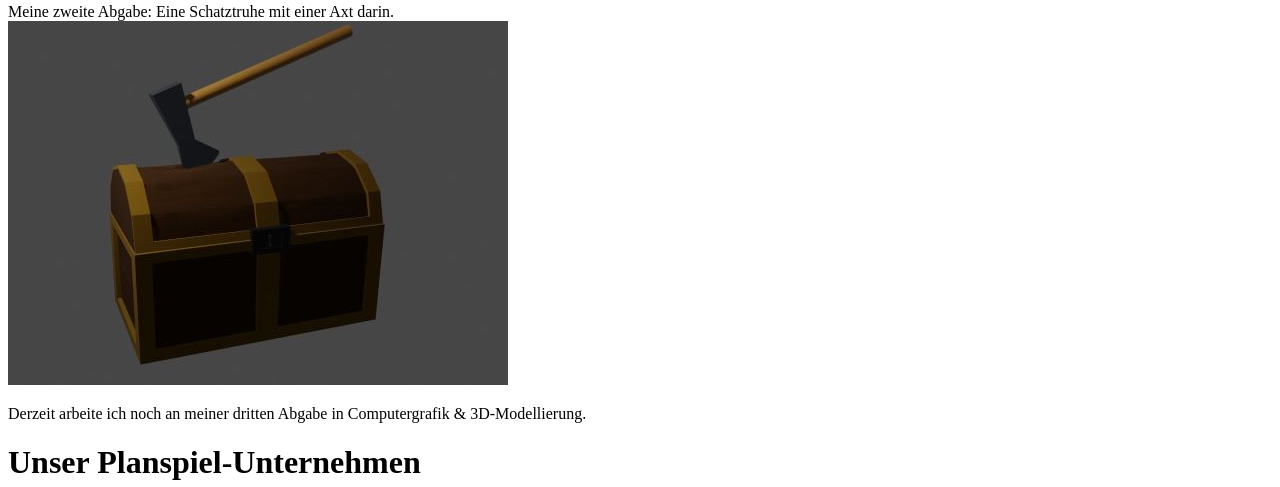
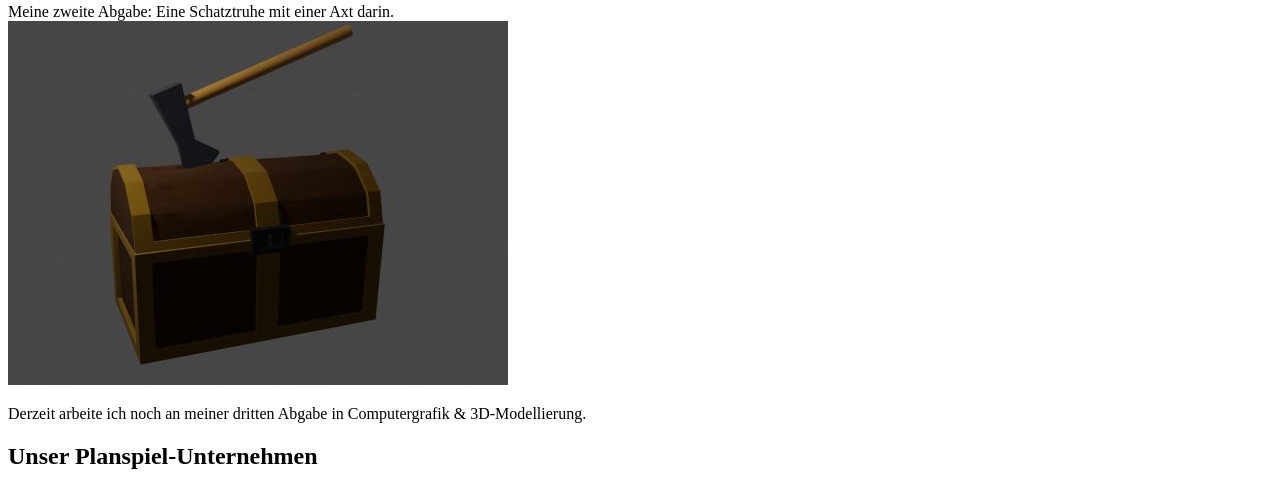
Before and after one commit to annikakoeni/GIS_SS21, a plain HTML site: page Aufgabe1.2/index.html in a window 1280 px wide. Shown: the part 489-976 px from the top of the page. Drawn offline with Linux system fonts and the light colour scheme.

Commit message:
Update index.html

```diff
--- a/Aufgabe1.2/index.html
+++ b/Aufgabe1.2/index.html
@@ -19,7 +19,7 @@
     <p> Meine zweite Abgabe: Eine Schatztruhe mit einer Axt darin.    <br>
      <img src="truhe.jpg" alt="Meine zweite Abgabe: Eine Schatzttruhe mit Axt.">
     <p> Derzeit arbeite ich noch an meiner dritten Abgabe in Computergrafik & 3D-Modellierung. </p>
-    <h1> Unser Planspiel-Unternehmen </h2>
+    <h2> Unser Planspiel-Unternehmen </h2>
      <p>Die Taschenmacher GmbH bietet einen Online Versand an, in dem man Maultaschen selber zusammen stellen kann.
           Es gibt viele verschiedene Sorten wie Schokolade, Spinat, Rind uvm.</p>
           <object data="Plakat.pdf" style="width:600px;height:450px">
```
